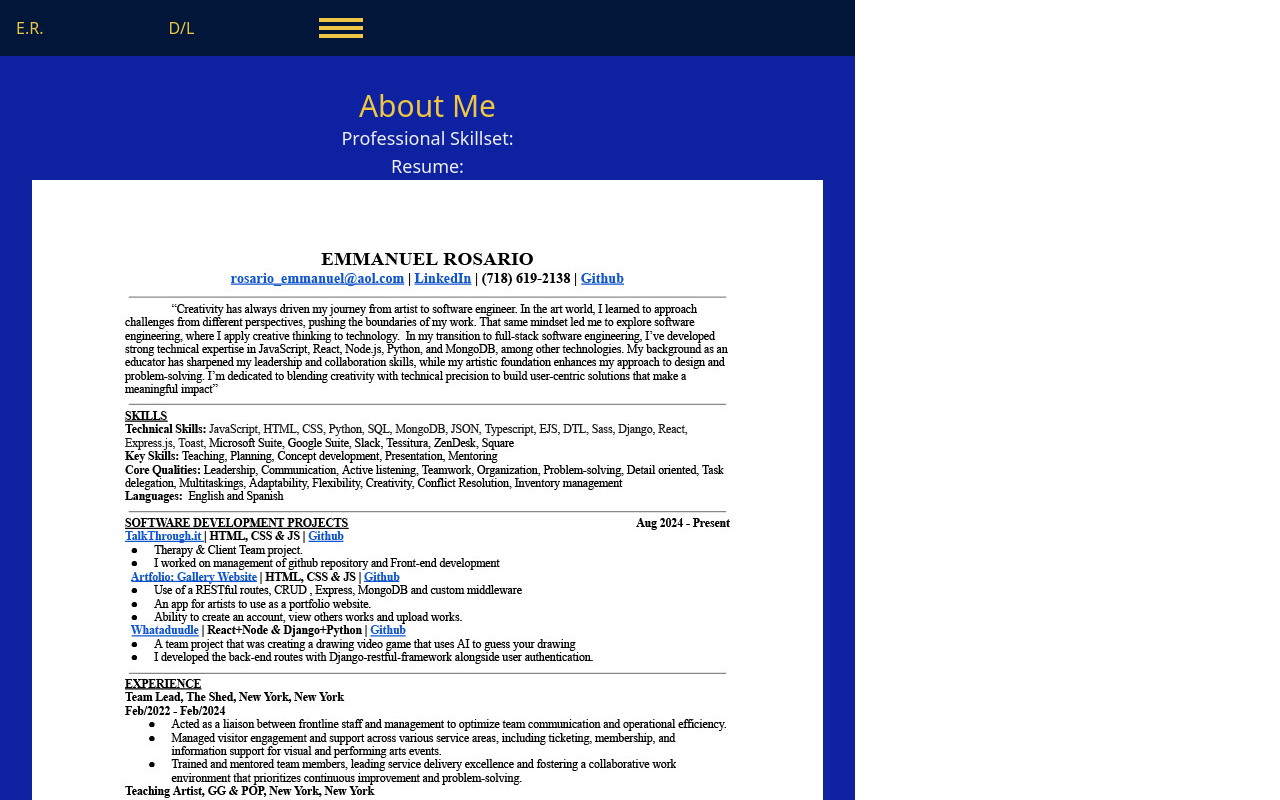
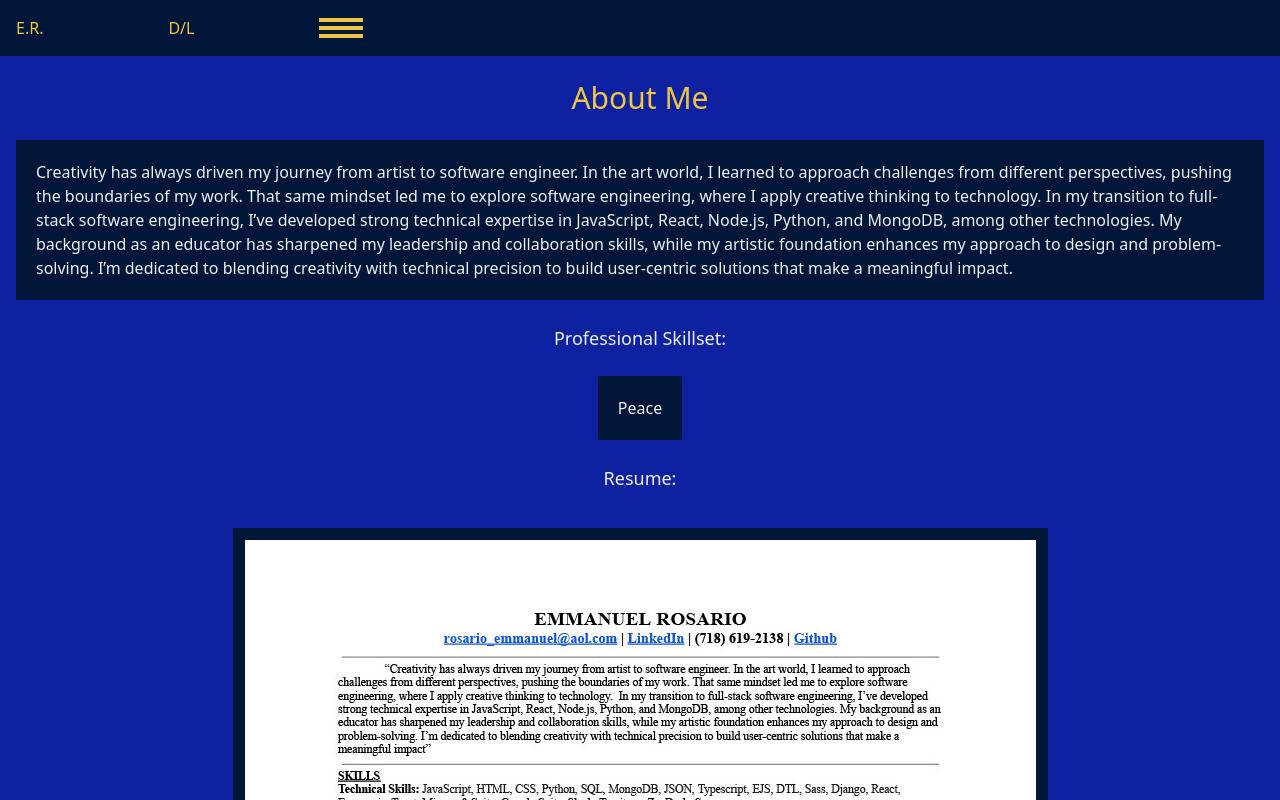
Before and after one commit to RosarioManny/ERosario-Portfolio-Site, a React (Vite) app: page /about in a window 1280 px wide. Shown: the top 800 px of the page. Built offline with nearby package versions, Linux system fonts and the light colour scheme.

Commit message:
About Me

```diff
--- a/src/App.css
+++ b/src/App.css
@@ -1,7 +1,4 @@
 #root {
   background: #0D21A1;
-  text-align: left;
-  top: 0;
-  position: fixed;
-  bottom: 0;
+  height: 100%;
 }
--- a/src/components/About.jsx
+++ b/src/components/About.jsx
@@ -5,16 +5,25 @@ const About = () => {
 
   return(
     <>
-      <section className="place-items-center">
+      <section className="place-items-center bg-royal">
         <h1 className={`${theme.heading.default}`}> About Me </h1>
-        <p></p>
+        <div>
+          <p className={`${theme.bodyText.default}`}>
+            Creativity has always driven my journey from artist to software engineer. In the art world, I learned to approach challenges from different perspectives, pushing the boundaries of my work.
+            That same mindset led me to explore software engineering, where I apply creative thinking to technology. In my transition to full-stack software engineering,
+            I’ve developed strong technical expertise in JavaScript, React, Node.js, Python, and MongoDB, among other technologies.
+            My background as an educator has sharpened my leadership and collaboration skills, while my artistic foundation enhances my approach to design and problem-solving.
+            I’m dedicated to blending creativity with technical precision to build user-centric solutions that make a meaningful impact.
+          </p>
+        </div>
         <h2 className={`${theme.subheading.default}`}>Professional Skillset:</h2>
-        <ul>
+        <ul className={`${theme.container.default} ${theme.bodyText.default}`}>
+          <li>Peace</li>
         </ul>
         <h2 className={`${theme.subheading.default}`} >Resume:</h2>
-        <Link to="/projects/resume">
-          <img src="src/assets/Resume_2024.jpg" alt="" />
-        </Link>
+          <div className="m-9">
+          <img className={`${theme.container.img}`} src="src/assets/Resume_2024.jpg" alt="" />
+          </div>
       </section>
     </>
   )
--- a/src/components/Home.jsx
+++ b/src/components/Home.jsx
@@ -9,13 +9,13 @@ const Home = () => {
       <section className="flex-col">
         <div className="container">
           <div className="slides">
-            <h1 className={`${theme.heading.home} `}> Emmanuel <br/>Rosario</h1>
-            <h3 className={`${theme.subheading.home} `}>Full-Stack Software Developer_</h3>
+            <h1 className={`${theme.heading.home}`}> Emmanuel <br/>Rosario</h1>
+            <h3 className={`${theme.subheading.home}`}>Full-Stack Software Developer_</h3>
           </div>
         </div>
         <div className="container">
           <div className="slides">
-            <p className={`${theme.bodyText.home}`}>
+            <p className={`${theme.bodyText.default}`}>
               <b>Hello,</b>
                 <br/>
                 I hope to work with you in our next projects. To learn more about me please explore my page.
--- a/src/index.css
+++ b/src/index.css
@@ -11,11 +11,14 @@ White - EEF0F2
 @tailwind components;
 @tailwind utilities;
 
-body {
+body, html {
   margin: 0; /* Sets the navbar all the way to edge */
-  padding-top: 2rem;
+  height: 100%;
+  /* width: 100vw; */
+  /* overflow: scroll; */
+  overscroll-behavior: none;
 }
 
 section {
-  padding: 2rem
+  height: vh;
 }
--- a/src/styles/style.js
+++ b/src/styles/style.js
@@ -18,23 +18,24 @@ Color Pallete:
 
 export const theme = {
   heading: {
-    default: "text-sunburst text-3xl",
-    home: "text-frost text-7xl mt-20 font-sans",
+    default: "text-sunburst text-3xl mt-6",
+    home: "text-frost text-7xl mt-20 mx-4 font-sans",
   },
   subheading: {
     default: "text-frost text-lg",
-    home: "text-sunburst text-xl my-2",
+    home: "text-sunburst text-xl my-2 mx-4",
   },
   bodyText: {
-    home: "text-frost bg-midnight p-5 my-6",
+    default: "text-frost bg-midnight p-5 my-6 mx-4",
     nav: "text-sunburst",
     navToggle: "text-frost",
   },
   card: {
   },
   container: {
-    defualt: "text-sunburst p-3 fixed left-0 right-0 top-0 flex space-x-52",
-    nav: "bg-midnight p-4 space-x-[125px] flex top-0 right-0 left-0"
+    default: "bg-midnight p-3 ",
+    img: "bg-midnight p-3",
+    nav: "bg-midnight p-4 space-x-[125px] flex top-0 right-0 left-0",
   },
   navMenu: {
     burger: "bg-sunburst transition-all duration-300 ease-in-out transform h-1 w-11",
```
